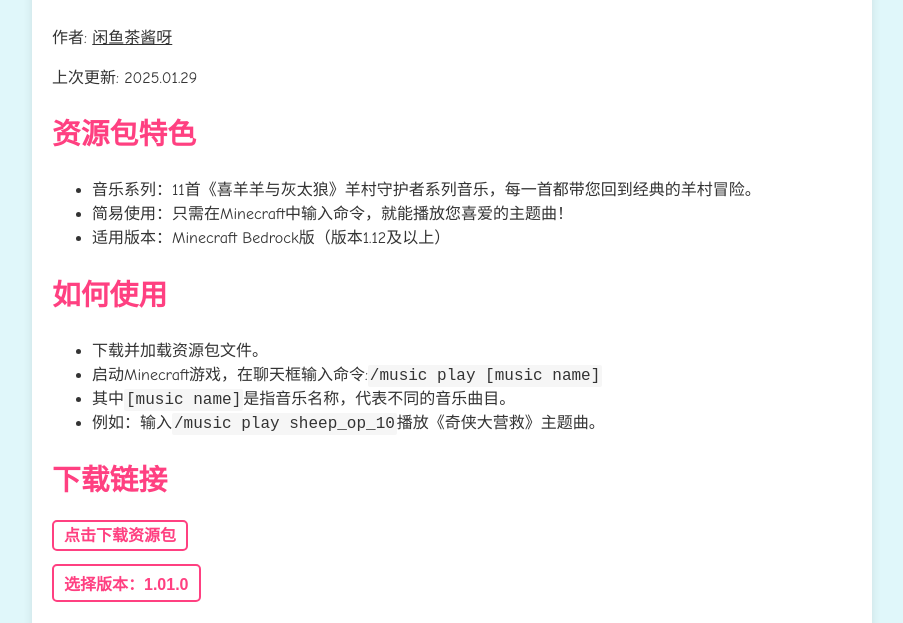
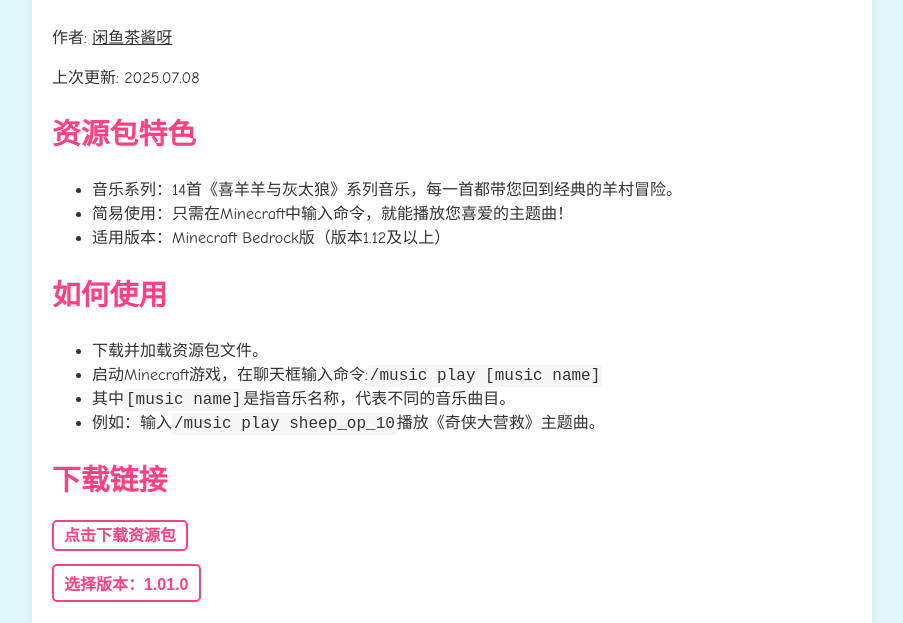
Before and after one commit to CraftBlockht6x/sheep_op_pack, a plain HTML site: page index.html in a window 1280 px wide. Shown: the part 166-789 px from the top of the page, without its empty margins (188-1091 px from the left). Drawn offline with Linux system fonts and the light colour scheme.

Commit message:
更新文件 index.html via Web Editor

```diff
--- a/index.html
+++ b/index.html
@@ -230,11 +230,11 @@
     <div class="container">
         <h1>《喜羊羊与灰太狼》羊村守护者系列音乐资源包</h1>
         <p>作者: <a href="https://space.bilibili.com/1074586668" style="color: #333;">闲鱼茶酱呀</a></p>
-        <p>上次更新: 2025.01.29</p>
+        <p>上次更新: 2025.07.08</p>
 
         <h2>资源包特色</h2>
         <ul>
-            <li>音乐系列：11首《喜羊羊与灰太狼》羊村守护者系列音乐，每一首都带您回到经典的羊村冒险。</li>
+            <li>音乐系列：14首《喜羊羊与灰太狼》系列音乐，每一首都带您回到经典的羊村冒险。</li>
             <li>简易使用：只需在Minecraft中输入命令，就能播放您喜爱的主题曲！</li>
             <li>适用版本：Minecraft Bedrock版（版本1.12及以上）</li>
         </ul>
```
